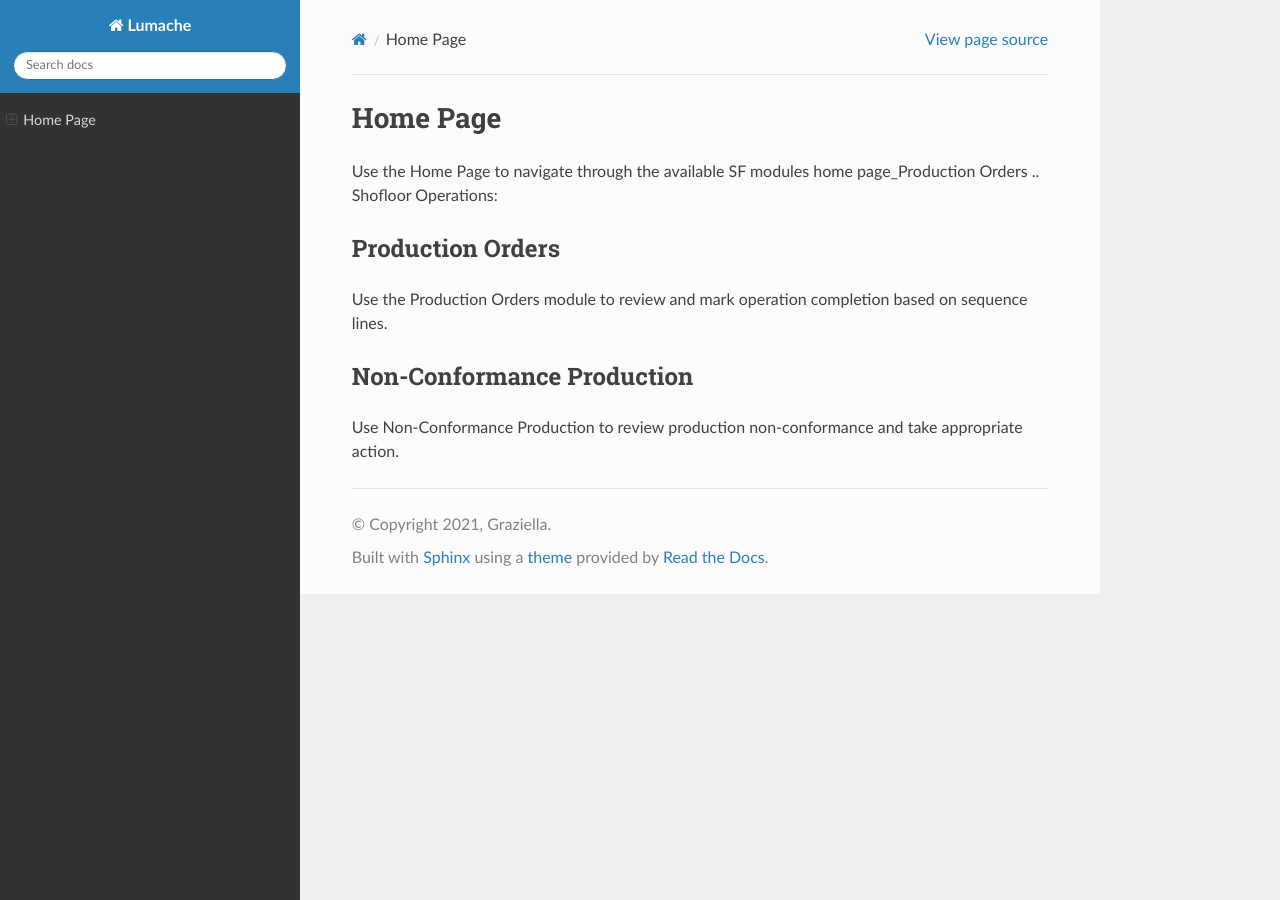
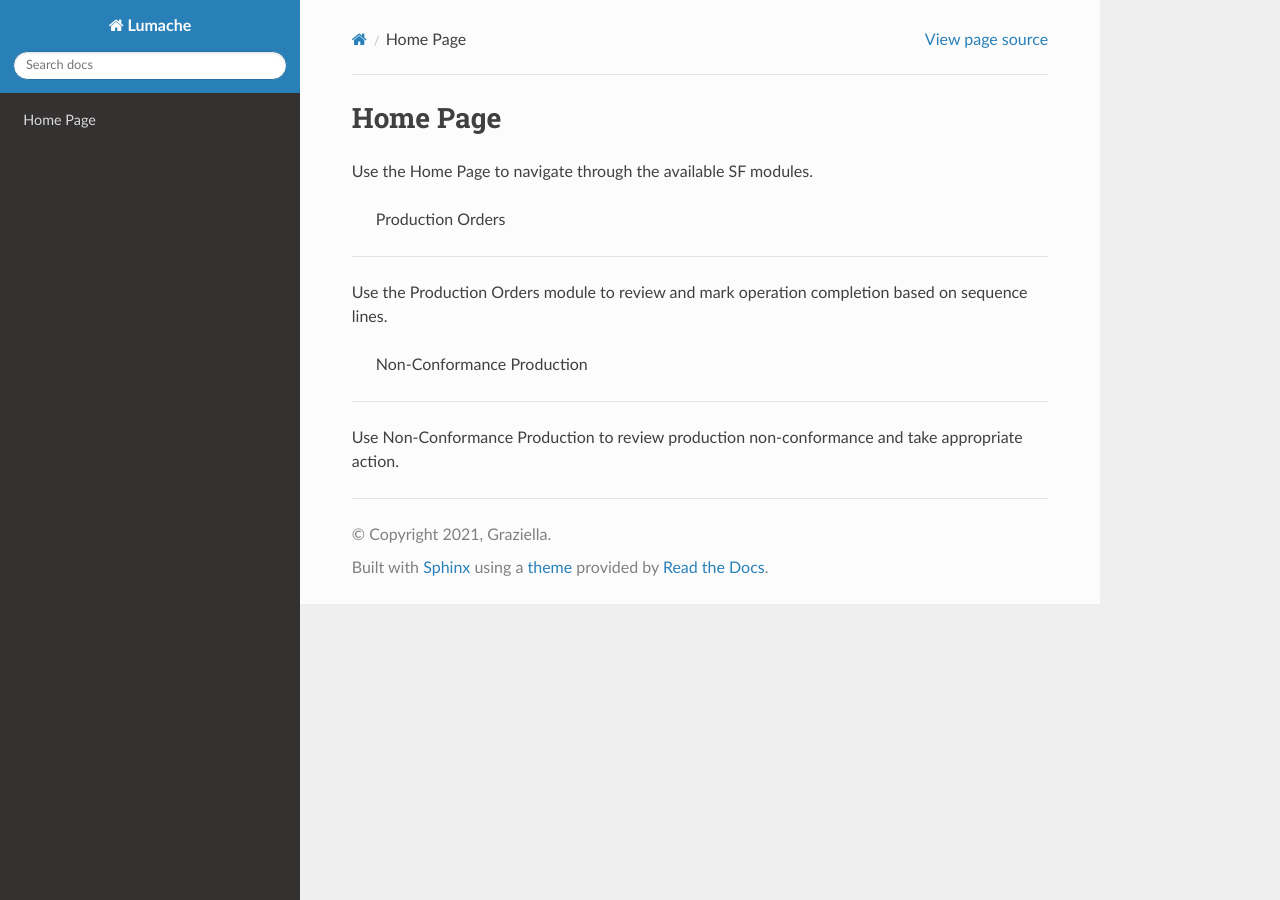
Before and after one commit to ghadiben0/-rtd-tutorial-ghadi2, a Sphinx documentation site: the page built from docs/source/usage.rst, in a window 1280 px wide. Built offline with Sphinx 7.4.7 and the Read the Docs theme 3.1.0, drawn with Linux system fonts in a browser that asks for light colours; pages that are not in the unit, such as notebooks, are missing from menus.

Commit message:
Update usage.rst

```diff
--- a/docs/source/usage.rst
+++ b/docs/source/usage.rst
@@ -1,15 +1,13 @@
 Home Page
 =====
-Use the Home Page to navigate through the available SF modules
-home page_Production Orders
-.. Shofloor Operations:
+Use the Home Page to navigate through the available SF modules.
 
-Production Orders
+  Production Orders
 ------------
 
 Use the Production Orders module to review and mark operation completion based on sequence lines.
 
-Non-Conformance Production
+  Non-Conformance Production
 ----------------
 
 Use Non-Conformance Production to review production non-conformance and take appropriate action.
```
